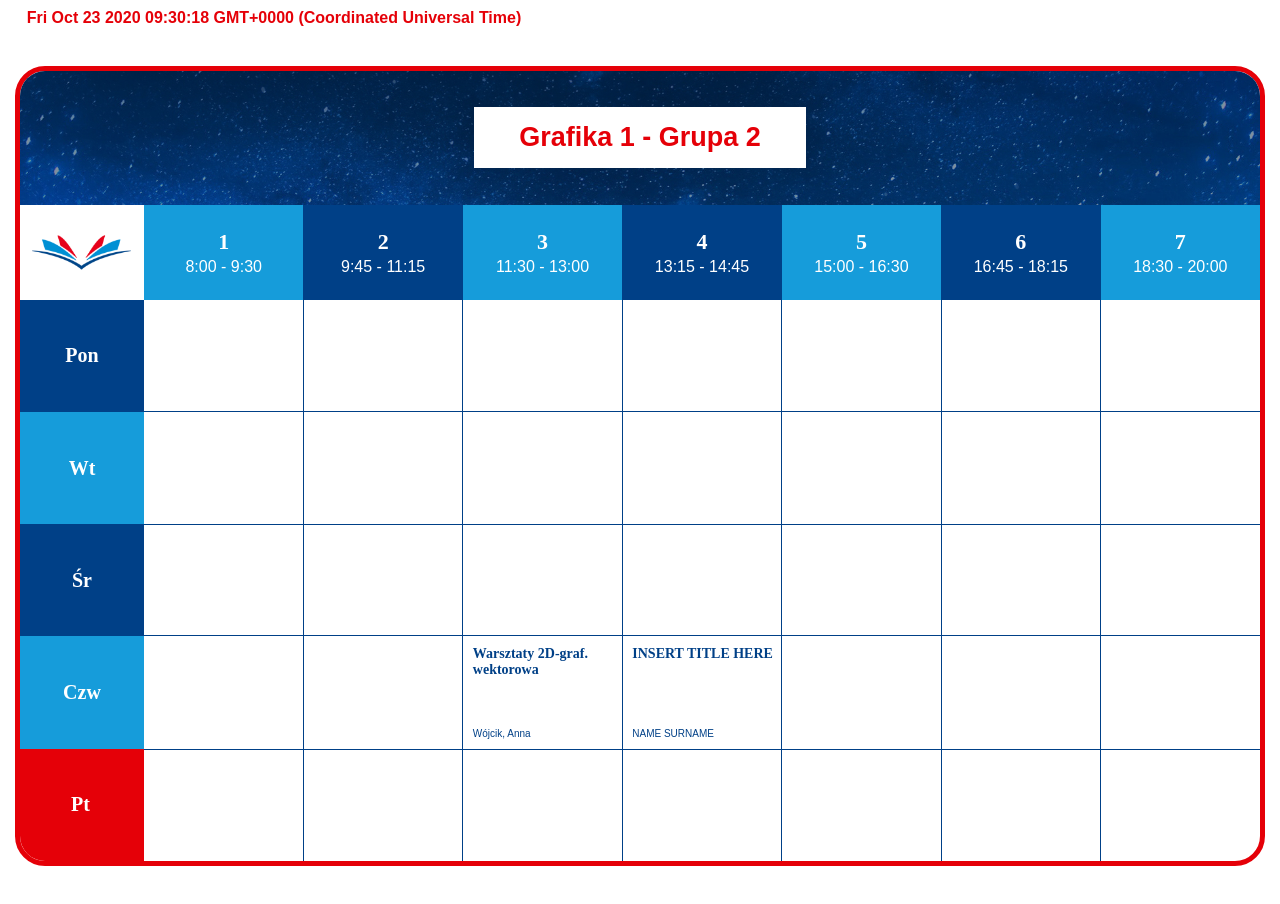
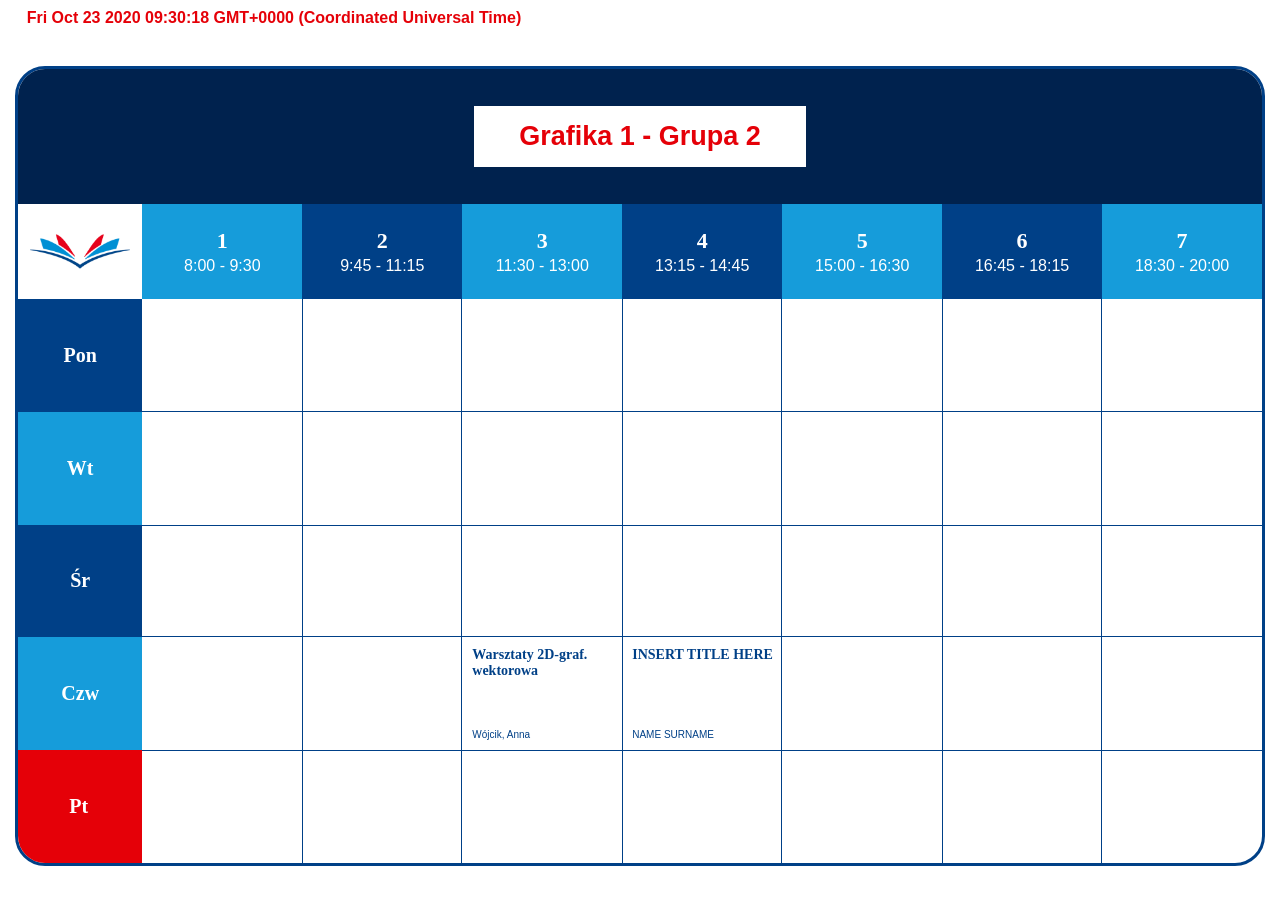
Before and after one commit to sakrymo/SAN-Plan-Lekcji, a plain HTML site: page index.html in a window 1280 px wide. Shown: the top 904 px of the page. Drawn offline with Linux system fonts and the light colour scheme; a web font is replaced by a local one.

Commit message:
Update style.css

```diff
--- a/style.css
+++ b/style.css
@@ -74,7 +74,8 @@ a {
   position: relative;
   flex-flow: column;
   overflow: hidden;
-  border: .5rem var(--red) solid;
+  /* border: .5rem var(--red) solid; */
+  border: .3rem var(--darkblue) solid;
   display: grid;
   grid-template-columns: 10% 1fr 1fr 1fr 1fr 1fr 1fr 1fr;
   grid-template-rows: 17% 12% 1fr 1fr 1fr 1fr 1fr;
@@ -94,8 +95,8 @@ a {
 }
 
 .timetable-header {
-  background: url('img/bg4.jpg') center center/cover no-repeat;
-  /* background: rgb(0, 34, 78); */
+  /* background: url('img/bg4.jpg') center center/cover no-repeat; */
+  background: rgb(0, 34, 78);
   text-align: center;
   grid-area: thead;
   display: flex;
@@ -119,8 +120,12 @@ a {
   background-size: 80%;
   grid-area: logo;
   position: relative;
+  transition: background-size 0.2s ease;
 }
 
+.logo:hover {
+  background-size: 69%;
+}
 #logo-link {
   width: 100%; height: 100%; background: black; opacity: 0; cursor: pointer; position: absolute; display: block; top: 0; left: 0; transition: opacity 0.15s ease;
 }
```
